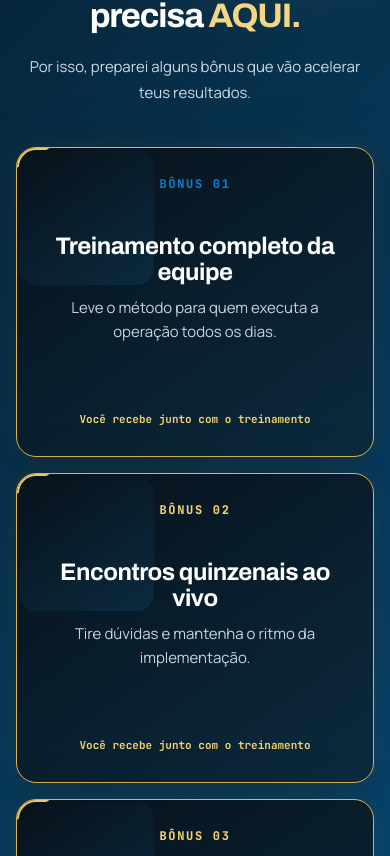
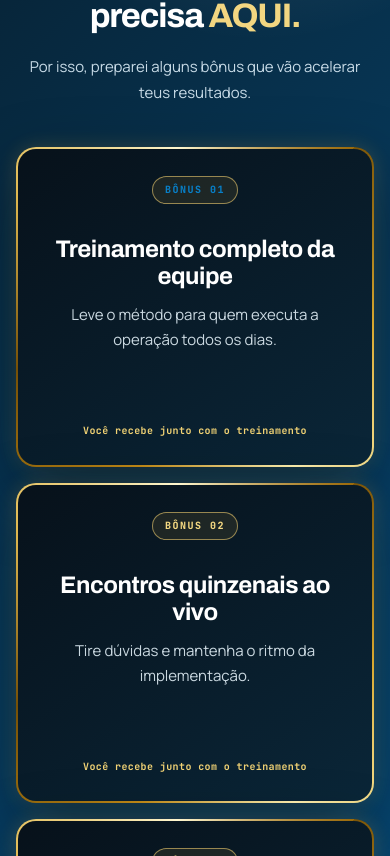
Before and after one commit to cezarhlima1/diegomensor, a Next.js app: page /oficinadealtaperformance in a window 390 px wide. Shown: the part 6728-7584 px from the top of the page. Built offline with nearby package versions, Linux system fonts and the light colour scheme.

Commit message:
refina ouro e alinhamento dos bonus

```diff
--- a/components/oficina-alta-performance/oficina.module.css
+++ b/components/oficina-alta-performance/oficina.module.css
@@ -977,3 +977,27 @@
   to{transform:translate3d(-50%,0,0)}
 }
 @media(max-width:700px){.bonusRibbonTrack{animation-duration:9.5s!important}}
+
+/* Ouro refinado sem camada interna quadrada: a própria borda recebe o giro. */
+@property --bonus-angle{
+  syntax:"<angle>";
+  initial-value:0deg;
+  inherits:false;
+}
+.bonusSection .bonus,.bonusSection .bonus:first-child,.bonusSection .bonus:nth-child(2),.bonusSection .bonus:nth-child(3){--bonus-angle:0deg;display:flex;flex-direction:column;min-height:380px;padding:36px;border:2px solid transparent;background:linear-gradient(145deg,#07111a,#0a2638) padding-box,conic-gradient(from var(--bonus-angle),#7d5608,#d8a82f,#fff2b1,#c28b16,#765006,#e0b84f,#fff7cf,#9b6a0b) border-box;box-shadow:0 28px 70px rgba(0,8,15,.4),0 0 20px rgba(232,188,78,.2);animation:bonusGoldBorder 3.2s linear infinite,bonusCardAura 2.4s ease-in-out infinite}
+.bonusSection .bonus:before,.bonusSection .bonus:after{display:none}
+.bonusSection .bonusTop{justify-content:center}
+.bonusSection .bonusTop span{display:inline-flex;padding:8px 12px;border:1px solid rgba(240,205,112,.58);border-radius:999px;background:rgba(222,177,65,.1);color:#f5d982;font-size:10px;line-height:1;letter-spacing:.15em}
+.bonusSection .bonus h3,.bonusSection .bonus:first-child h3,.bonusSection .bonus:nth-child(2) h3,.bonusSection .bonus:nth-child(3) h3{display:grid;place-items:center;min-height:66px;margin:38px 0 14px;font-size:27px;line-height:1.12}
+.bonusSection .bonus p,.bonusSection .bonus:first-child p,.bonusSection .bonus:nth-child(2) p,.bonusSection .bonus:nth-child(3) p{min-height:82px;margin:0;color:#cbd9e1;font-size:15px;line-height:1.65}
+.bonusSection .bonus small,.bonusSection .bonus:first-child small,.bonusSection .bonus:nth-child(2) small,.bonusSection .bonus:nth-child(3) small{margin-top:auto;padding-top:25px;color:#f2d375;font-size:10px;letter-spacing:.04em}
+@keyframes bonusGoldBorder{to{--bonus-angle:360deg}}
+@keyframes bonusCardAura{0%,100%{box-shadow:0 28px 70px rgba(0,8,15,.4),0 0 16px rgba(232,188,78,.14)}50%{box-shadow:0 32px 78px rgba(0,8,15,.48),0 0 34px rgba(247,207,103,.32)}}
+@media(hover:hover) and (pointer:fine){
+  .bonusSection .bonus:hover,.bonusSection .bonus:first-child:hover,.bonusSection .bonus:nth-child(2):hover,.bonusSection .bonus:nth-child(3):hover{transform:translateY(-7px);border-color:transparent;background:linear-gradient(145deg,#081722,#0c2d42) padding-box,conic-gradient(from var(--bonus-angle),#8a5c06,#e2b744,#fff7cf,#bd8210,#8a5c06) border-box}
+}
+@media(max-width:700px){
+  .bonusSection .bonus,.bonusSection .bonus:first-child,.bonusSection .bonus:nth-child(2),.bonusSection .bonus:nth-child(3){min-height:320px;padding:27px}
+  .bonusSection .bonus h3,.bonusSection .bonus:first-child h3,.bonusSection .bonus:nth-child(2) h3,.bonusSection .bonus:nth-child(3) h3{min-height:0;margin-top:32px;font-size:24px}
+  .bonusSection .bonus p,.bonusSection .bonus:first-child p,.bonusSection .bonus:nth-child(2) p,.bonusSection .bonus:nth-child(3) p{min-height:0}
+}
```
